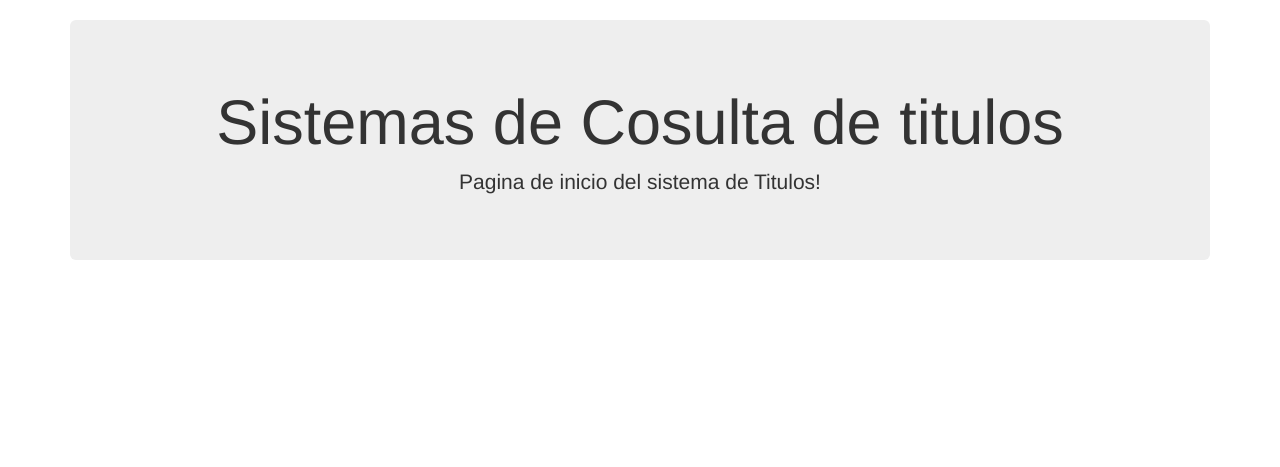
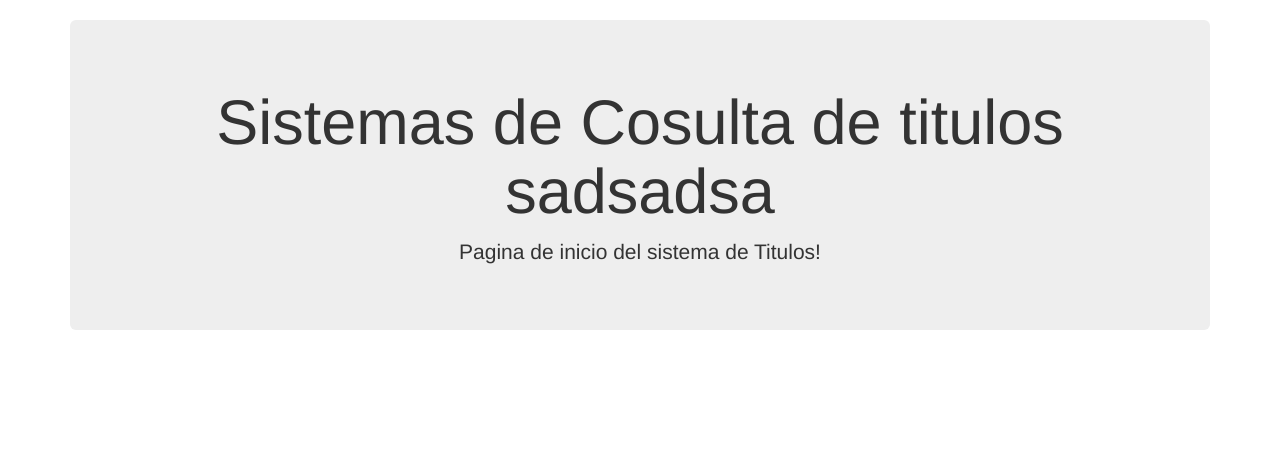
Before and after one commit to jhoncar-bot/SISTitulos, a PHP site: page / in a window 1280 px wide. Shown: the part 72-539 px from the top of the page. Run offline with PHP 8.4, Linux system fonts and the light colour scheme; the visitor is signed in with stand-in values (Sample User, id 1).

Commit message:
cambio 2

```diff
--- a/index.php
+++ b/index.php
@@ -2,7 +2,7 @@
 	include("cabecera.php");
 ?>
 <div class="jumbotron text-center">
-  <h1>Sistemas de Cosulta de titulos</h1>
+  <h1>Sistemas de Cosulta de titulos sadsadsa</h1>
   <p>Pagina de inicio del sistema de Titulos!</p>
 </div>
 <p>
```
